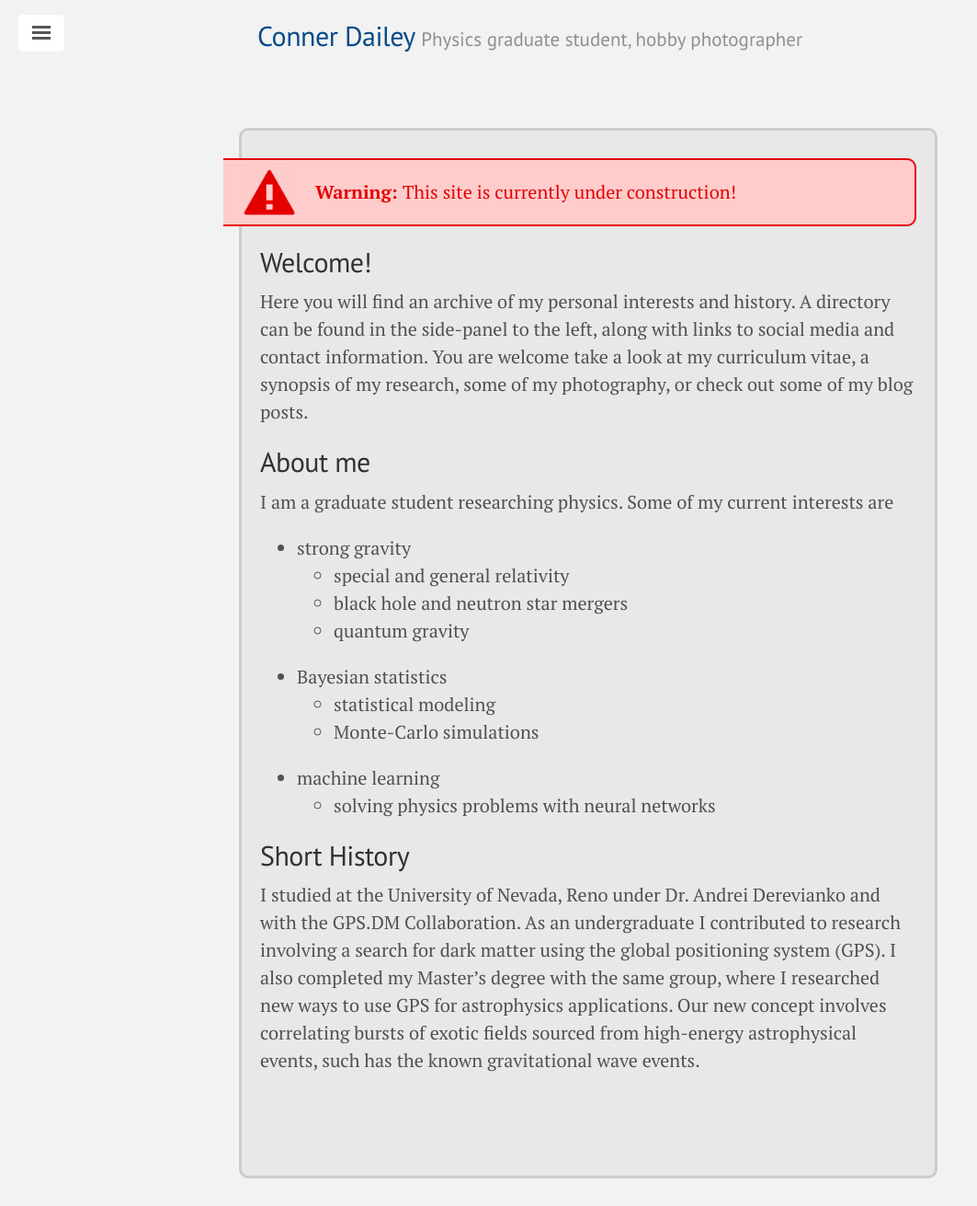
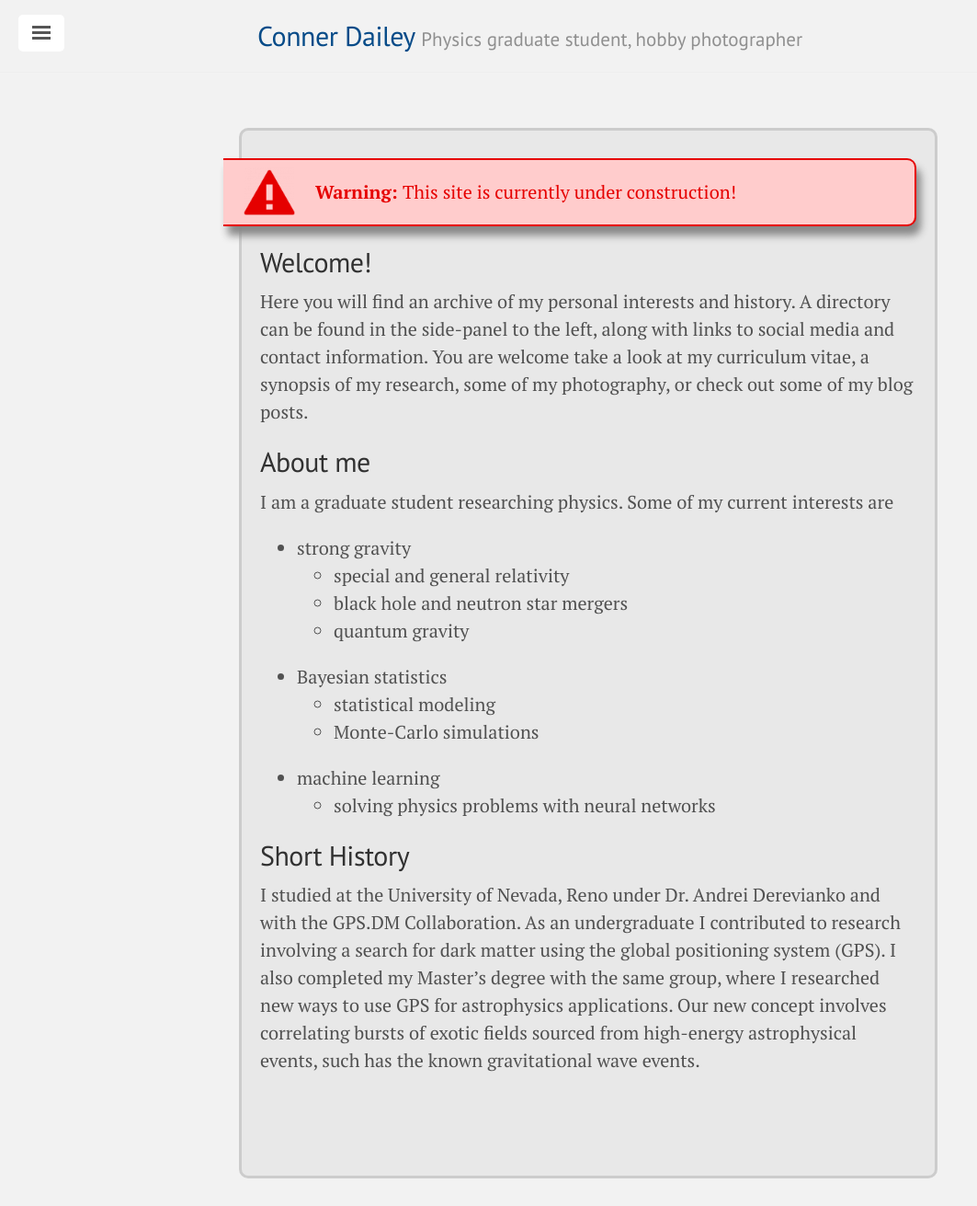
Before and after one commit to TakeTwiceDailey/TakeTwiceDailey.github.io, a Jekyll site: the page built from index.md, in a window 1280 px wide. Shown: the whole page at 92% size, without its empty margins (0-1063 px from the left). Built offline with Jekyll 4.4.1, drawn with Linux system fonts in a browser that asks for light colours; nearby versions of some CDN libraries.

Commit message:
box shadows

```diff
--- a/public/css/poole.css
+++ b/public/css/poole.css
@@ -359,6 +359,7 @@ tbody tr:nth-child(odd) th {
    border: 2px solid #e60000;
    border-left: none;
    color: #e60000;
+   box-shadow: 5px 10px 8px #888888;
 }
 .warning::before {
   font-weight: bold;
```
